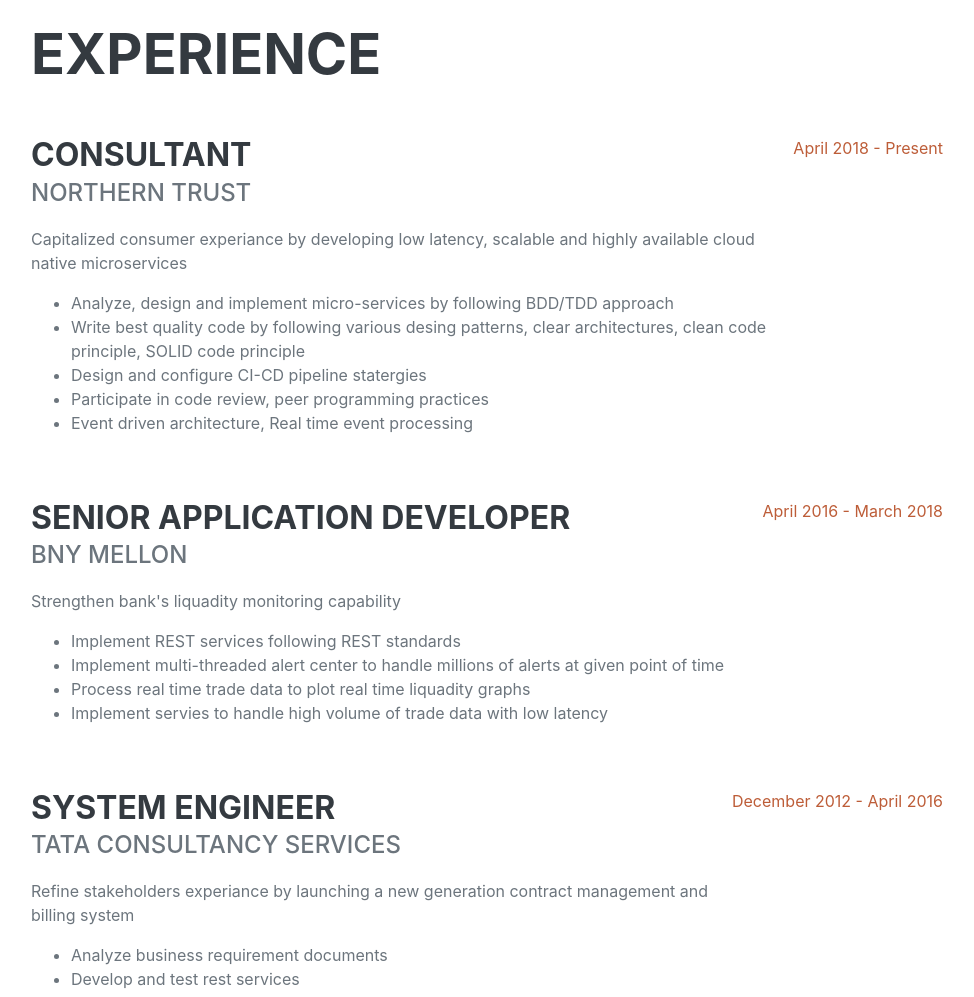
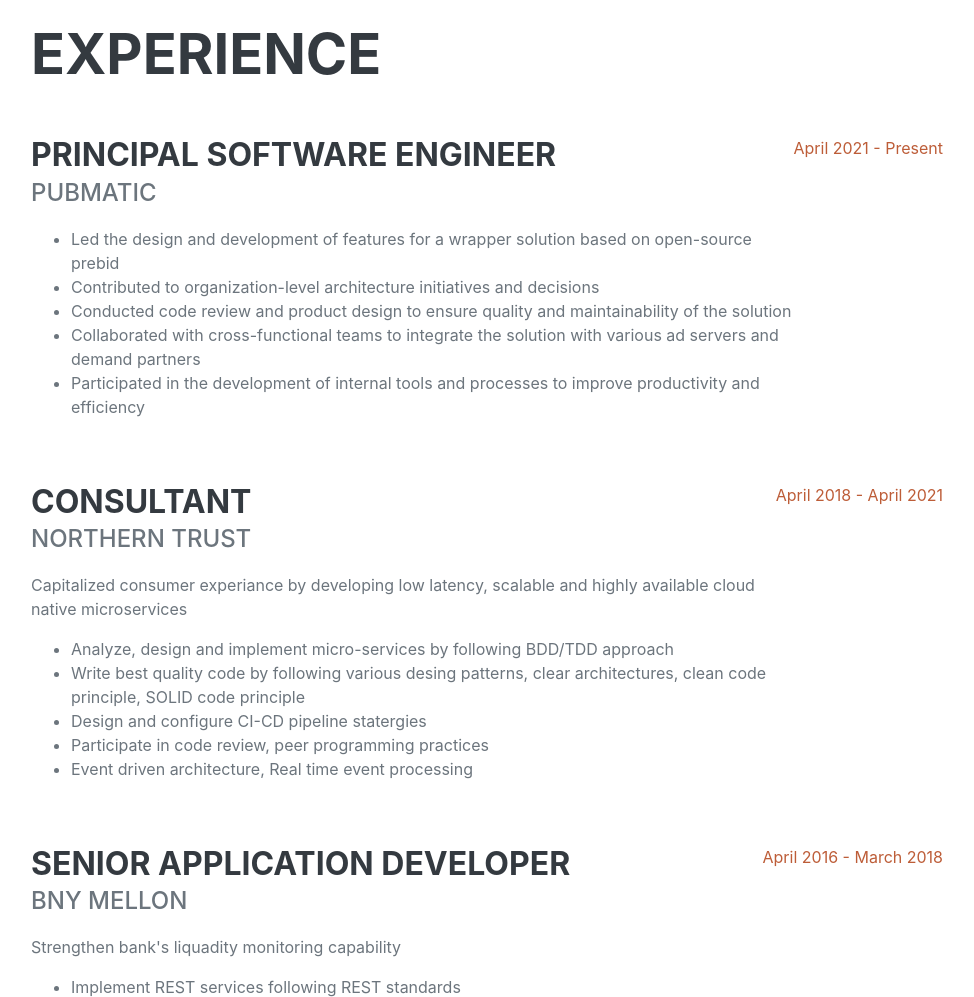
Before and after one commit to dattadiware/dattadiware.github.io, a plain HTML site: page index.html in a window 1280 px wide. Shown: the part 860-1857 px from the top of the page, without its empty margins (289-1263 px from the left). Drawn offline with nearby package versions, Linux system fonts and the light colour scheme; a web font is replaced by a local one.

Commit message:
Update index.html
Added latest experience

```diff
--- a/index.html
+++ b/index.html
@@ -49,7 +49,7 @@
 
                     </div>
 
-                    <p class="lead mb-5">8+ years of experience in cutting edge technologies for full stack development into finance domain.
+                    <p class="lead mb-5">10+ years of experience in cutting edge technologies for full stack development into finance, adtech domain
                       Proven ability to leverage full stack knowledge to develop scalable, clean architectured, secure and user centric services</p>
                     <div class="social-icons">
                         <a class="social-icon" href="https://linkedin.com/in/datta-diware"><i class="fab fa-linkedin-in"></i></a>
@@ -66,6 +66,20 @@
                     <h2 class="mb-5">Experience</h2>
                     <div class="d-flex flex-column flex-md-row justify-content-between mb-5">
                         <div class="flex-grow-1">
+                            <h3 class="mb-0">Principal Software Engineer</h3>
+                            <div class="subheading mb-3">PubMatic</div>
+                            <p></p>
+                              <ul><li>Led the design and development of features for a wrapper solution based on open-source prebid</li>
+                                  <li>Contributed to organization-level architecture initiatives and decisions</li>
+                                  <li>Conducted code review and product design to ensure quality and maintainability of the solution</li>
+                                  <li>Collaborated with cross-functional teams to integrate the solution with various ad servers and demand partners</li>
+                                  <li>Participated in the development of internal tools and processes to improve productivity and efficiency</li>
+                              </ul>
+                        </div>
+                        <div class="flex-shrink-0"><span class="text-primary">April 2021 - Present</span></div>
+                    </div>
+                    <div class="d-flex flex-column flex-md-row justify-content-between mb-5">
+                        <div class="flex-grow-1">
                             <h3 class="mb-0">Consultant</h3>
                             <div class="subheading mb-3">Northern Trust</div>
                             <p>Capitalized consumer experiance by developing low latency, scalable and highly available cloud native microservices</p>
@@ -76,7 +90,7 @@
                                   <li>Event driven architecture, Real time event processing</li>
                               </ul>
                         </div>
-                        <div class="flex-shrink-0"><span class="text-primary">April 2018 - Present</span></div>
+                        <div class="flex-shrink-0"><span class="text-primary">April 2018 - April 2021</span></div>
                     </div>
                     <div class="d-flex flex-column flex-md-row justify-content-between mb-5">
                         <div class="flex-grow-1">
```
